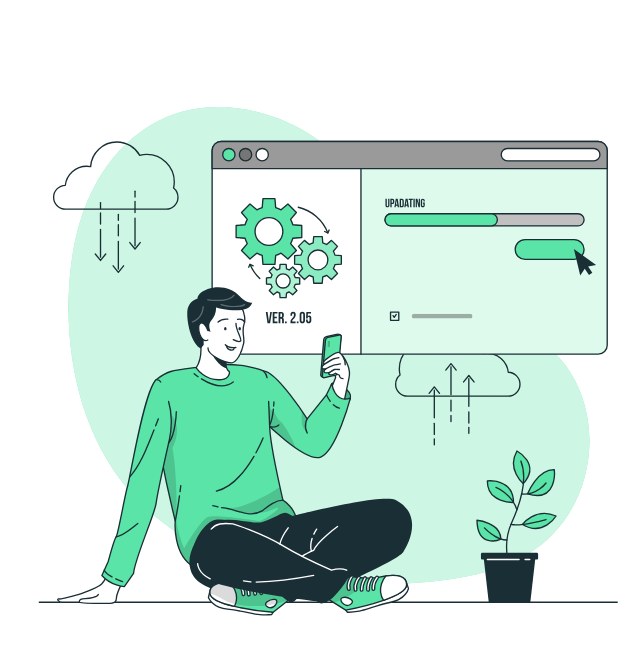
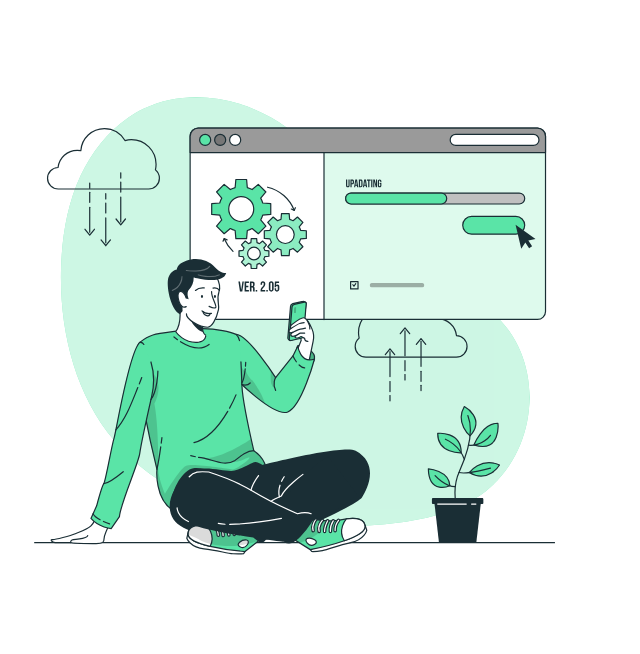
Before and after one commit to lifeeric/lifeeric.github.io, a plain HTML site: page index.html in a window 1280 px wide. Shown: the whole page, without its empty margins (15-655 px from the left). Drawn offline with Linux system fonts and the light colour scheme.

Commit message:
width fixed

```diff
--- a/index.html
+++ b/index.html
@@ -8,6 +8,10 @@
                 max-width: 600px;
                 max-height: 600px;
             }
+            .container img {
+                width: 100%;
+                height: 100%;
+            }
         </style>
     </head>
     <body>
```
